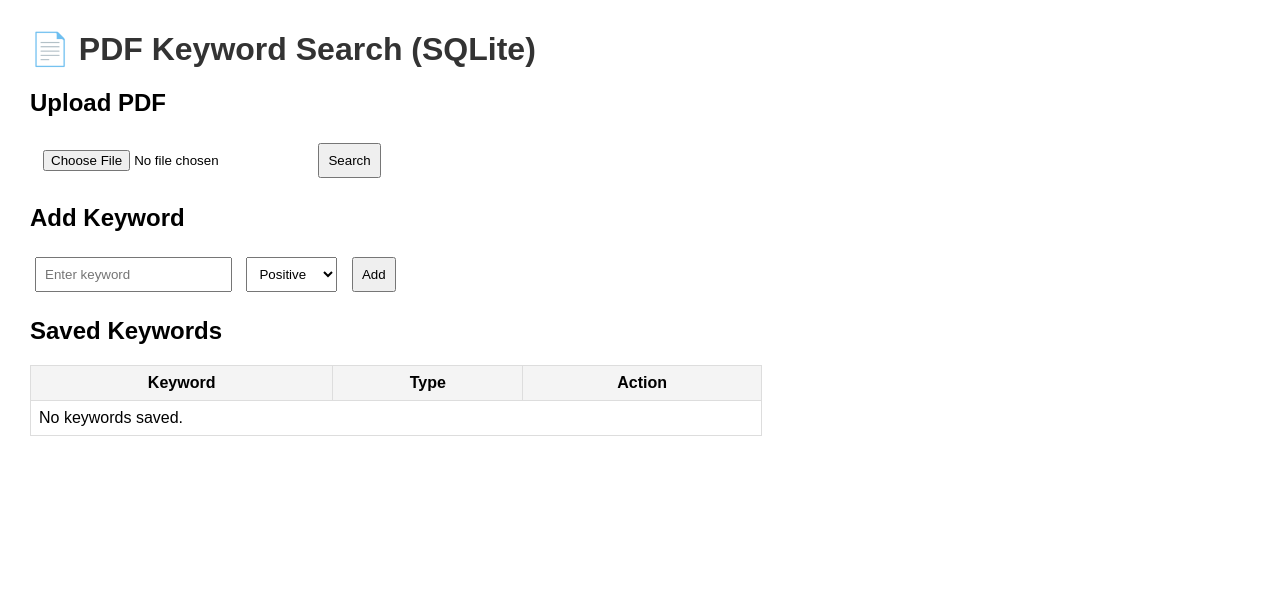
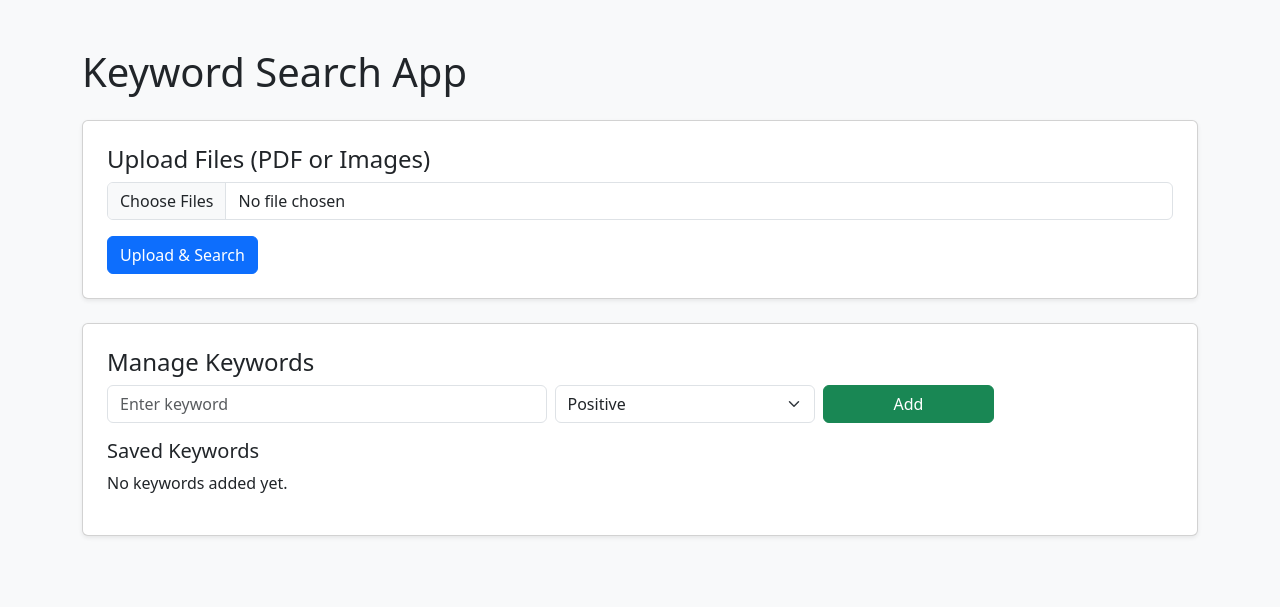
Before and after one commit to Aaronicc/pdf-keyword-search, a Flask app: page / in a window 1280 px wide. Shown: the top 607 px of the page. Run offline with Flask 3, Linux system fonts and the light colour scheme.

Commit message:
Update index.html

```diff
--- a/templates/index.html
+++ b/templates/index.html
@@ -2,62 +2,68 @@
 <html lang="en">
 <head>
   <meta charset="UTF-8">
-  <title>PDF Keyword Search</title>
-  <style>
-    body { font-family: Arial, sans-serif; margin: 30px; }
-    h1 { color: #333; }
-    form { margin-bottom: 20px; }
-    input, select, button { padding: 8px; margin: 5px; }
-    table { border-collapse: collapse; width: 60%; margin-top: 20px; }
-    table, th, td { border: 1px solid #ddd; padding: 8px; }
-    th { background: #f4f4f4; }
-    .positive { color: green; font-weight: bold; }
-    .negative { color: red; font-weight: bold; }
-  </style>
+  <title>Keyword Search</title>
+  <link rel="stylesheet" href="https://cdn.jsdelivr.net/npm/bootstrap@5.3.3/dist/css/bootstrap.min.css">
 </head>
-<body>
-  <h1>📄 PDF Keyword Search (SQLite)</h1>
+<body class="bg-light">
+  <div class="container py-5">
+    <h1 class="mb-4">Keyword Search App</h1>
 
-  <!-- Upload PDF -->
-  <h2>Upload PDF</h2>
-  <form action="/upload_pdf" method="POST" enctype="multipart/form-data">
-    <input type="file" name="pdf" accept="application/pdf" required>
-    <button type="submit">Search</button>
+    <!-- Upload Form -->
+    <div class="card p-4 shadow-sm mb-4">
+      <h4>Upload Files (PDF or Images)</h4>
+      <form action="{{ url_for('upload_file') }}" method="post" enctype="multipart/form-data">
+        <div class="mb-3">
+          <input type="file" name="files" multiple required class="form-control" accept=".pdf,.png,.jpg,.jpeg">
+        </div>
+        <button type="submit" class="btn btn-primary">Upload & Search</button>
       </form>
+    </div>
 
-  <!-- Add Keyword -->
-  <h2>Add Keyword</h2>
-  <form action="/add_keyword" method="POST">
-    <input type="text" name="word" placeholder="Enter keyword" required>
-    <select name="type" required>
+    <!-- Keyword Management -->
+    <div class="card p-4 shadow-sm mb-4">
+      <h4>Manage Keywords</h4>
+      <form action="{{ url_for('add_keyword') }}" method="post" class="row g-2 mb-3">
+        <div class="col-md-5">
+          <input type="text" name="word" class="form-control" placeholder="Enter keyword" required>
+        </div>
+        <div class="col-md-3">
+          <select name="type" class="form-select" required>
             <option value="positive">Positive</option>
             <option value="negative">Negative</option>
           </select>
-    <button type="submit">Add</button>
+        </div>
+        <div class="col-md-2">
+          <button type="submit" class="btn btn-success w-100">Add</button>
+        </div>
       </form>
 
-  <!-- Keyword List -->
-  <h2>Saved Keywords</h2>
-  <table>
-    <tr>
-      <th>Keyword</th>
-      <th>Type</th>
-      <th>Action</th>
-    </tr>
+      <h5>Saved Keywords</h5>
+      {% if keywords %}
+        <ul class="list-group">
           {% for kw in keywords %}
-    <tr>
-      <td>{{ kw.word }}</td>
-      <td class="{{ kw.type }}">{{ kw.type }}</td>
-      <td>
-        <form action="/delete_keyword/{{ kw.id }}" method="POST" style="display:inline;">
-          <button type="submit" style="color:red;">Delete</button>
-        </form>
-      </td>
-    </tr>
+            <li class="list-group-item d-flex justify-content-between align-items-center">
+              {{ kw.word }}
+              <span class="badge bg-{{ 'success' if kw.type == 'positive' else 'danger' }} ms-2">{{ kw.type }}</span>
+              <a href="{{ url_for('delete_keyword', kw_id=kw.id) }}" class="btn btn-sm btn-outline-danger ms-auto">Delete</a>
+            </li>
+          {% endfor %}
+        </ul>
       {% else %}
-    <tr><td colspan="3">No keywords saved.</td></tr>
+        <p>No keywords added yet.</p>
+      {% endif %}
+    </div>
+
+    <!-- Flash Messages -->
+    {% with messages = get_flashed_messages() %}
+      {% if messages %}
+        <div class="alert alert-info mt-3">
+          {% for msg in messages %}
+            <p>{{ msg }}</p>
           {% endfor %}
-  </table>
-
+        </div>
+      {% endif %}
+    {% endwith %}
+  </div>
 </body>
 </html>
```
Lines whose indentation alone changed are shown as unchanged.
